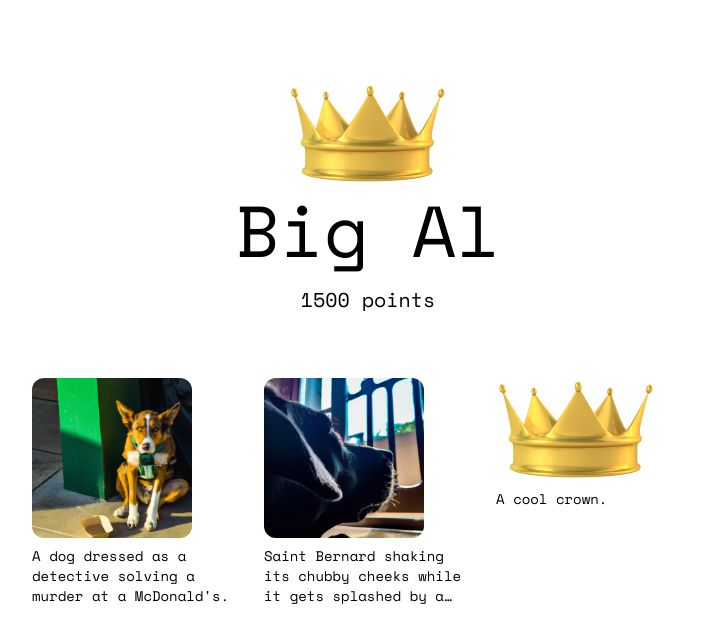
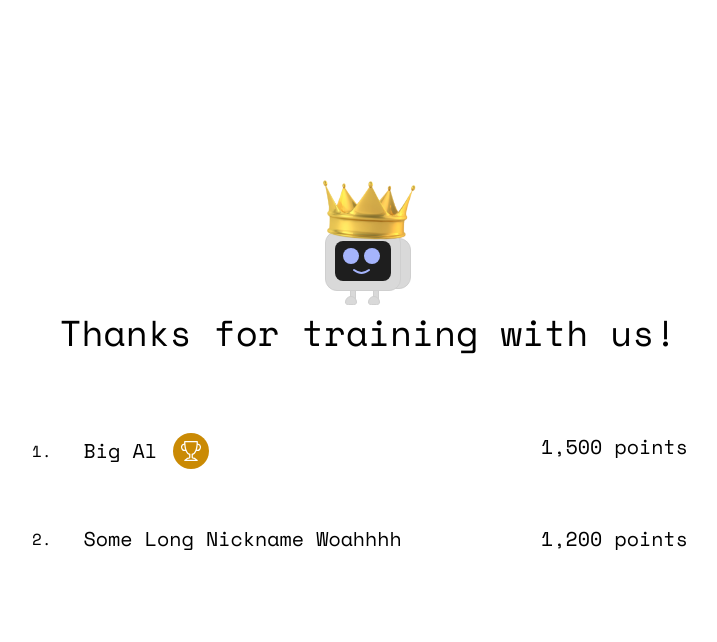
Before and after one commit to agrattan0820/artificial-unintelligence, a Next.js app in the folder client/: page /game/1 in a window 1280 px wide. Shown: the top 642 px of the page, without its empty margins (272-989 px from the left). Built offline with nearby package versions, Linux system fonts and the light colour scheme; a web font is replaced by a local one.

Commit message:
feat: leaderboard screen

```diff
--- /dev/null
+++ b/client/src/app/game/[code]/leaderboard.tsx
@@ -0,0 +1,94 @@
+"use client";
+
+import Image from "next/image";
+import FriendWithLegs from "./friend-with-legs";
+import Crown from "@ai/images/crown.webp";
+import { motion, Variants } from "framer-motion";
+import { BsTrophy } from "react-icons/bs";
+
+const Leaderboard = () => {
+  const leaderboardListVariants: Variants = {
+    hidden: {},
+    visible: {
+      transition: {
+        delay: 1,
+        when: "beforeChildren",
+        staggerChildren: 0.3,
+      },
+    },
+  };
+
+  const leaderboardListItemVariants: Variants = {
+    hidden: {
+      opacity: 0,
+    },
+    visible: {
+      opacity: 1,
+    },
+  };
+
+  const results = [
+    { nickname: "Big Al", points: 1500 },
+    { nickname: "Some Long Nickname Woahhhh", points: 1200 },
+  ];
+
+  return (
+    <div className="mx-auto max-w-2xl text-center">
+      <div className="mb-16">
+        <motion.div className="relative mb-2 flex justify-center">
+          <motion.div
+            className="absolute top-[-52px]"
+            initial={{ rotate: 12, y: -15, opacity: 0 }}
+            animate={{ rotate: 3, y: 0, opacity: 1 }}
+            transition={{ delay: 1 }}
+          >
+            <Image src={Crown} alt="Golden royalty crown" className="w-24" />
+          </motion.div>
+          <motion.div
+            initial={{ y: 15, opacity: 0 }}
+            animate={{ y: 0, opacity: 1 }}
+            transition={{ delay: 0.5 }}
+          >
+            <FriendWithLegs />
+          </motion.div>
+        </motion.div>
+        <motion.h2
+          initial={{ y: 15, opacity: 0 }}
+          animate={{ y: 0, opacity: 1 }}
+          className="text-3xl md:text-4xl"
+        >
+          Thanks for training with us!
+        </motion.h2>
+      </div>
+      <motion.ol
+        className="space-y-6"
+        initial="hidden"
+        animate="visible"
+        variants={leaderboardListVariants}
+      >
+        {results.map((result, i) => (
+          <motion.li
+            key={i}
+            className="relative flex items-center justify-center gap-4"
+            variants={leaderboardListItemVariants}
+          >
+            {i + 1}.
+            <div className="flex w-full justify-between gap-2 rounded-xl p-4 text-left text-xl dark:bg-slate-800">
+              <p className="flex items-center gap-4">
+                {result.nickname}{" "}
+                {i === 0 && (
+                  <span className="rounded-full bg-yellow-600 p-2 text-white">
+                    <BsTrophy />
+                  </span>
+                )}
+              </p>
+              <p>{result.points.toLocaleString()} points</p>
+            </div>
+          </motion.li>
+        ))}
+      </motion.ol>
+    </div>
+  );
+};
+
+export default Leaderboard;
--- a/client/src/app/game/[code]/page.tsx
+++ b/client/src/app/game/[code]/page.tsx
@@ -1,4 +1,5 @@
 import FaceOff from "./face-off";
+import Leaderboard from "./leaderboard";
 import NextRound from "./next-round";
 import Prompt from "./prompt";
 import RoundResult from "./round-result";
@@ -12,7 +13,7 @@ export default function Game({ params }: { params: { code: string } }) {
   return (
     <main className="flex min-h-screen flex-col justify-center">
       <section className="container mx-auto px-4">
-        <Winner />
+        <Leaderboard />
       </section>
     </main>
   );
```
